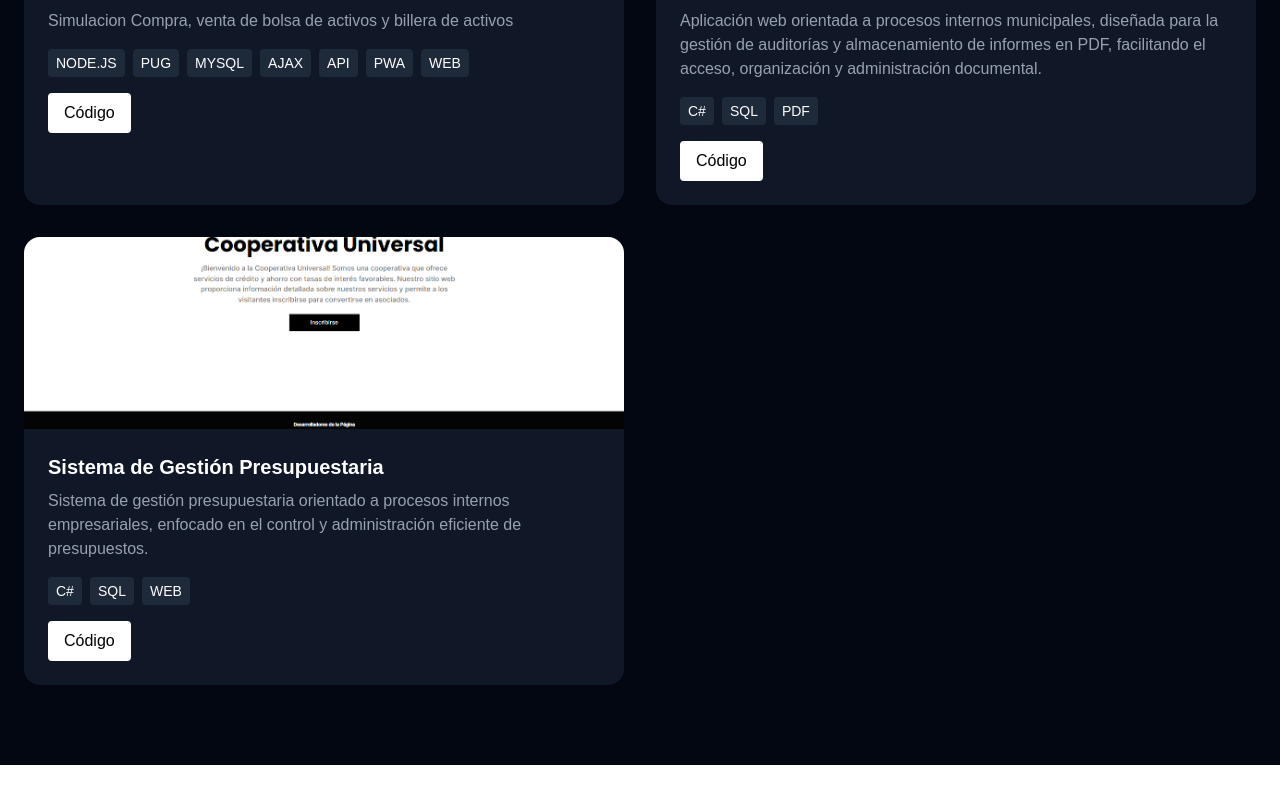
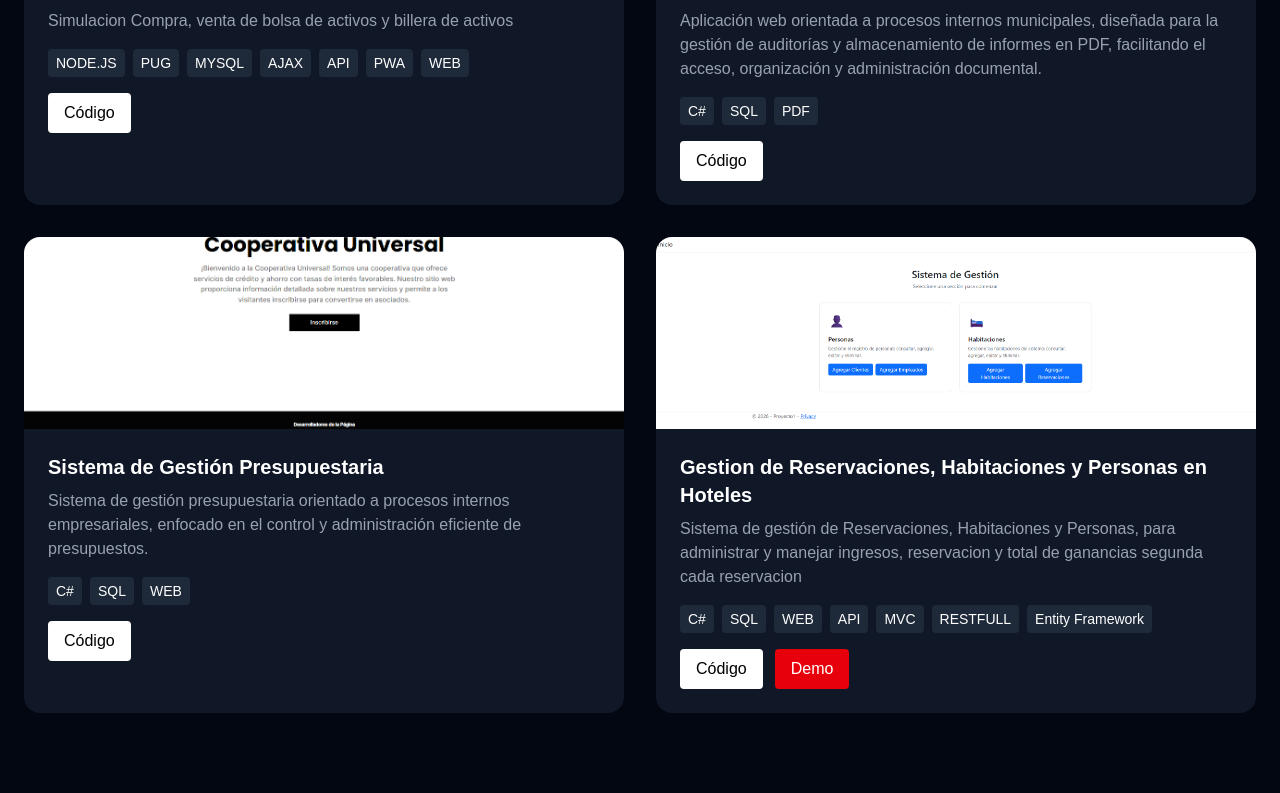
Before and after one commit to JimenezAndreyO/Andrey-Jimenez-Portafolio, a Next.js app: page / in a window 1280 px wide. Shown: the part 1671-2464 px from the top of the page. Before the commit the page ends 2436 px from the top, so only its background shows below. Built offline with nearby package versions, Linux system fonts and the light colour scheme.

Commit message:
Nuevo Proyecto

```diff
--- a/Componentes/Projects.tsx
+++ b/Componentes/Projects.tsx
@@ -43,7 +43,16 @@ const projects = [
     github: "https://github.com/JimenezAndreyO/Manejo-de-presupuesto-web.git",
     tech: ["C#", "SQL", "WEB"],
   },
+  {
+    title: "Gestion de Reservaciones, Habitaciones y Personas en Hoteles",
+    description: "Sistema de gestión de Reservaciones, Habitaciones y Personas, para administrar y manejar ingresos, reservacion y total de ganancias segunda cada reservacion",
+    image: "/ImagenHoteles.png",
+    github: "https://github.com/JimenezAndreyO/Manejo-de-Hoteles-Frond.git",
+    githubAPI: "https://github.com/JimenezAndreyO/API-Hoteles.git",
+    demo: "https://unedcr-my.sharepoint.com/:v:/g/personal/andrey_jimenez_uned_cr/IQDYO7wJV6mUQ5bV0O8wopMZAV1H2yytu1zNqniUZgf1apQ?nav=eyJyZWZlcnJhbEluZm8iOnsicmVmZXJyYWxBcHAiOiJPbmVEcml2ZUZvckJ1c2luZXNzIiwicmVmZXJyYWxBcHBQbGF0Zm9ybSI6IldlYiIsInJlZmVycmFsTW9kZSI6InZpZXciLCJyZWZlcnJhbFZpZXciOiJNeUZpbGVzTGlua0NvcHkifX0&e=G6dAUa",
+    tech: ["C#", "SQL", "WEB", "API", "MVC", "RESTFULL", "Entity Framework"],
 
+  },
 
 ];
 
```
Also changed, not shown: public/ImagenHoteles.png (added).
